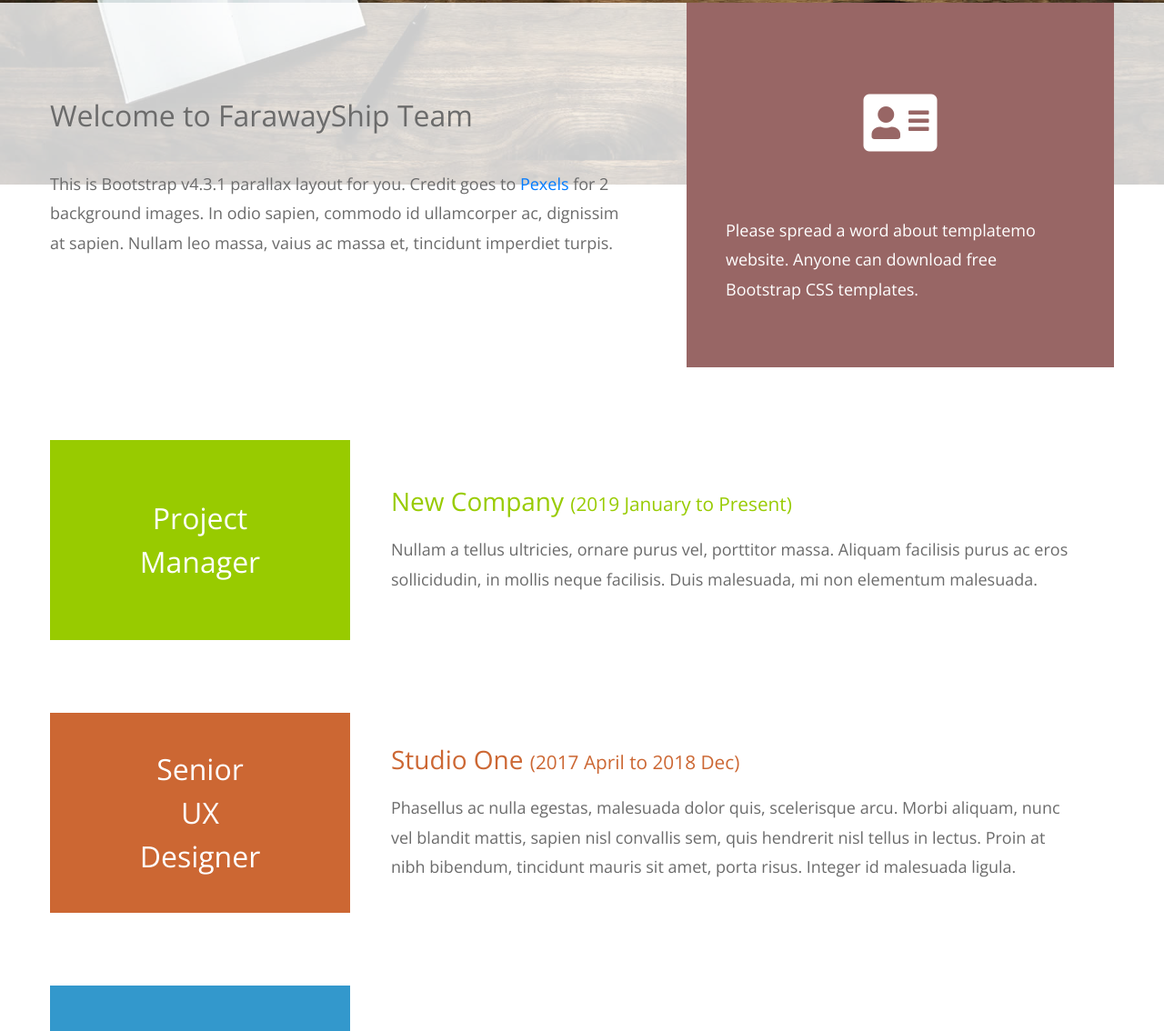
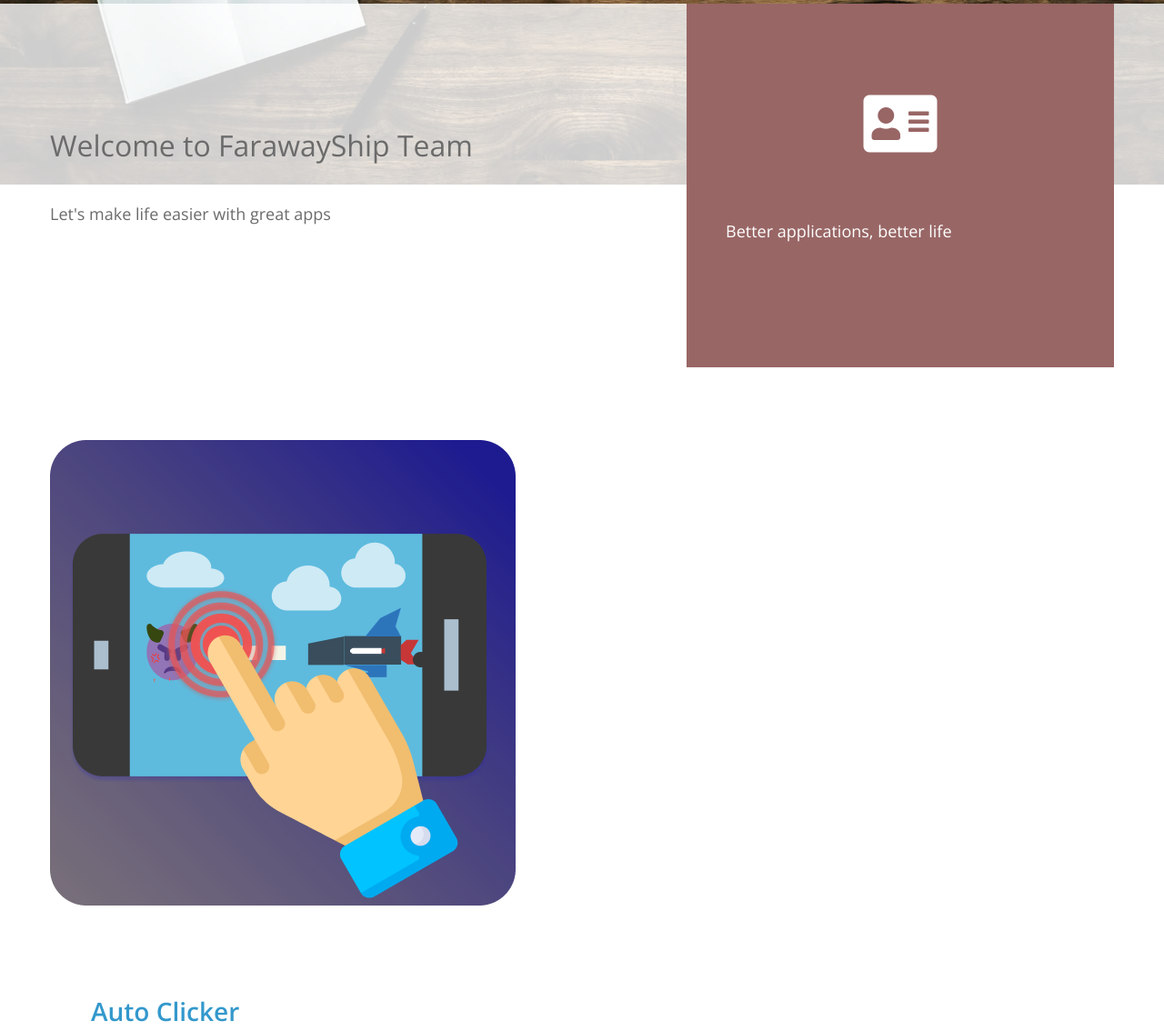
Before and after one commit to FarAwayShip/FarAwayShip.github.io, a plain HTML site: page index.html in a window 1280 px wide. Shown: the part 696-1830 px from the top of the page at 91% size. Drawn offline with nearby package versions, Linux system fonts and the light colour scheme.

Commit message:
update for auto clicker

```diff
--- a/index.html
+++ b/index.html
@@ -1,5 +1,6 @@
 <!DOCTYPE html>
 <html lang="en">
+
 <head>
   <meta charset="UTF-8" />
   <meta name="viewport" content="width=device-width, initial-scale=1.0" />
@@ -15,6 +16,7 @@ Mini Profile Template
 https://templatemo.com/tm-530-mini-profile
 -->
 </head>
+
 <body>
   <!-- Welcome Section -->
   <section id="tmWelcome" class="parallax-window" data-parallax="scroll" data-image-src="img/mini-profile-bg-01.jpg">
@@ -42,10 +44,7 @@ https://templatemo.com/tm-530-mini-profile
             <div class="tm-welcome-left">
               <h2 class="tm-welcome-title">Welcome to FarawayShip Team</h2>
               <p class="pb-0">
-                  This is Bootstrap v4.3.1 parallax layout for you. Credit goes to <a rel="nofollow" href="https://www.pexels.com">Pexels</a> for 2 background images. In
-                  odio sapien, commodo id ullamcorper ac, dignissim at sapien.
-                  Nullam leo massa, vaius ac massa et, tincidunt imperdiet
-                turpis. </p>
+               Let's make life easier with great apps  </p>
             </div>
           </div>
           <!-- Brown bg -->
@@ -53,7 +52,7 @@ https://templatemo.com/tm-530-mini-profile
             <div class="tm-welcome-right">
               <i class="fas fa-4x fa-address-card p-3 tm-welcome-icon"></i>
               <p class="mb-0">
-                  Please spread a word about templatemo website. Anyone can download free Bootstrap CSS templates.
+                Better applications, better life
               </p>
             </div>
           </div>
@@ -69,22 +68,21 @@ https://templatemo.com/tm-530-mini-profile
       <div class="row">
         <div class="col-12">
           <div class="tm-portfolio-item">
-              <div class="tm-portfolio-name text-white tm-bg-green">
-                Project Manager
+            <img src="/res/logo-autoclicker.png">
           </div>
           <div class="tm-portfolio-description">
-                <h3 class="tm-text-green">
-                  New Company
-                  <span class="tm-title-small">(2019 January to Present)</span>
+            <a href="https://play.google.com/store/apps/details?id=com.plitto.autoscroll.autoclicker">
+              <h3 class="tm-text-blue">
+                <b>Auto Clicker</b>
+
               </h3>
+            </a>
             <p class="mb-0">
-                  Nullam a tellus ultricies, ornare purus vel, porttitor massa.
-                  Aliquam facilisis purus ac eros sollicidudin, in mollis neque
-                  facilisis. Duis malesuada, mi non elementum malesuada.
+              The best tool for automating click, scroll which saving your time to do things.
             </p>
           </div>
         </div>
-
+        <!--
             <div class="tm-portfolio-item">
               <div class="tm-portfolio-name text-white tm-bg-orange">
                 Senior UX Designer
@@ -102,8 +100,8 @@ https://templatemo.com/tm-530-mini-profile
                   id malesuada ligula.
                 </p>
               </div>
-            </div>
-
+            </div> -->
+        <!--
             <div class="tm-portfolio-item">
               <div class="tm-portfolio-name text-white tm-bg-blue">
                 Graphic Designer
@@ -119,8 +117,8 @@ https://templatemo.com/tm-530-mini-profile
                   ipsum, euismod dignissim dolor convallis ac.
                 </p>
               </div>
-            </div>
-
+            </div> -->
+        <!--
             <div class="tm-portfolio-item">
               <div class="tm-portfolio-name text-white tm-bg-dark-gray">
                 Design School
@@ -138,7 +136,7 @@ https://templatemo.com/tm-530-mini-profile
                   ipsum, euismod dignissim dolor convallis ac.
                 </p>
               </div>
-            </div>
+            </div> -->
       </div>
     </div>
     </div>
@@ -146,7 +144,7 @@ https://templatemo.com/tm-530-mini-profile
   <!-- End portfolio section -->
 
   <!-- Contact section -->
-    <div id="tmContact" class="parallax-window" data-parallax="scroll" data-image-src="img/mini-profile-bg-02.jpg">
+  <!-- <div id="tmContact" class="parallax-window" data-parallax="scroll" data-image-src="img/mini-profile-bg-02.jpg">
     <div class="container-fluid">
       <div class="row">
         <div class="col-12">
@@ -177,47 +175,22 @@ https://templatemo.com/tm-530-mini-profile
 
       <div class="row">
         <div class="col-12">
-            <form
-              action="index.html"
-              method="POST"
-              id="tmContactForm"
-              class="tm-bg-white-transparent"
-            >
+          <form action="index.html" method="POST" id="tmContactForm" class="tm-bg-white-transparent">
             <div class="form-group">
-                <input
-                  type="text"
-                  id="contact_name"
-                  name="contact_name"
-                  class="form-control rounded-0 border-top-0 border-right-0 border-left-0"
-                  placeholder="Name"
-                  required
-                />
+              <input type="text" id="contact_name" name="contact_name"
+                class="form-control rounded-0 border-top-0 border-right-0 border-left-0" placeholder="Name" required />
             </div>
             <div class="form-group">
-                <input
-                  type="email"
-                  id="contact_email"
-                  name="contact_email"
-                  class="form-control rounded-0 border-top-0 border-right-0 border-left-0"
-                  placeholder="Email"
-                  required
-                />
+              <input type="email" id="contact_email" name="contact_email"
+                class="form-control rounded-0 border-top-0 border-right-0 border-left-0" placeholder="Email" required />
             </div>
             <div class="form-group">
-                <textarea
-                  rows="4"
-                  id="contact_message"
-                  name="contact_message"
-                  class="form-control rounded-0 border-top-0 border-right-0 border-left-0"
-                  placeholder="Message"
-                  required
-                ></textarea>
+              <textarea rows="4" id="contact_message" name="contact_message"
+                class="form-control rounded-0 border-top-0 border-right-0 border-left-0" placeholder="Message"
+                required></textarea>
             </div>
             <div class="text-center">
-                <button
-                  type="submit"
-                  class="btn tm-btn-submit rounded-0 text-white"
-                >
+              <button type="submit" class="btn tm-btn-submit rounded-0 text-white">
                 Submit
               </button>
             </div>
@@ -235,7 +208,7 @@ https://templatemo.com/tm-530-mini-profile
       </div>
     </div>
     <!-- container -->
-    </div>
+  </div> -->
   <!-- section -->
   <script src="js/jquery.min.js"></script>
   <script src="js/parallax.min.js"></script>
@@ -262,15 +235,16 @@ https://templatemo.com/tm-530-mini-profile
       });
     }
 
-      $(function() {
+    $(function () {
       setBrandMarginTop();
       detectMsBrowser();
 
       // Handle window resize event
-        $(window).resize(function() {
+      $(window).resize(function () {
         setBrandMarginTop();
       });
     });
   </script>
 </body>
+
 </html>
```
Also changed, not shown: res/logo-autoclicker.png (added). Lines whose indentation alone changed are shown as unchanged.
